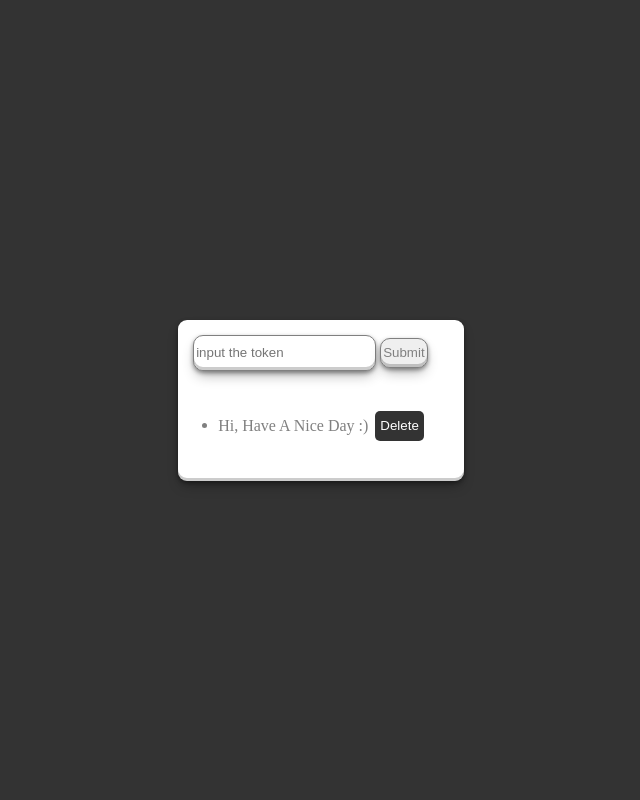
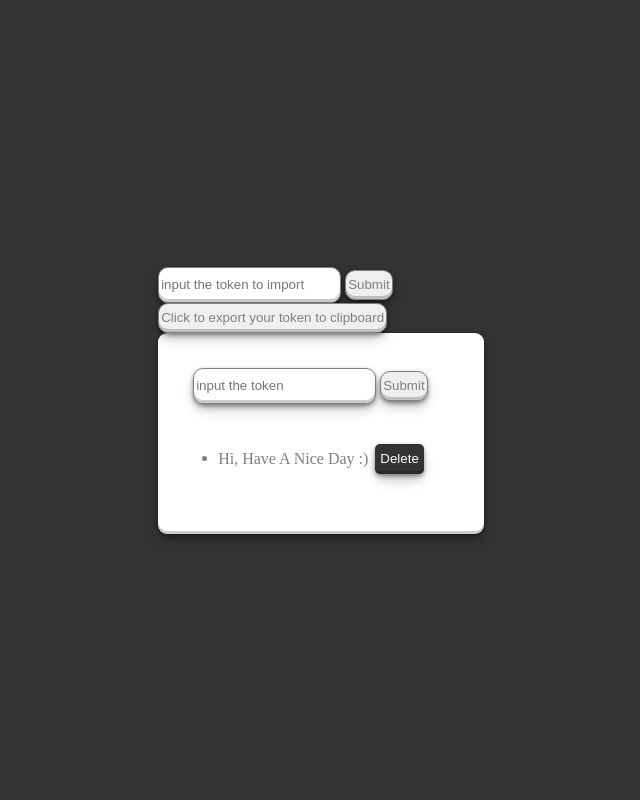
Before and after one commit to Kurniawanrzk/token-saver, a PHP site: page / in a window 1280 px wide. Shown: the whole page, without its empty margins (319-959 px from the left). Run offline with PHP 8.4, Linux system fonts and the light colour scheme.

Commit message:
updating some feature

```diff
--- a/index.html
+++ b/index.html
@@ -1,14 +1,27 @@
 <!DOCTYPE html>
 <html lang="en">
   <head>
-	<meta charset="UTF-8">
+    <meta charset="UTF-8" />
     <title>Token Application</title>
-	<link rel="shortcut icon" href="favico.jpg" type="image/x-icon">
-	<meta name="viewport" content="width=device-width, initial-scale=1.0">
-	<link href="style.css" rel="stylesheet" >
+    <link rel="shortcut icon" href="favico.jpg" type="image/x-icon" />
+    <meta name="viewport" content="width=device-width, initial-scale=1.0" />
+    <link href="style.css" rel="stylesheet" />
   </head>
   <body>
     <div class="container">
+      <div class="list-list">
+        <div class="import-ipt">
+          <div>
+            <input
+              type="text"
+              placeholder="input the token to import"
+              id="ipt-import"
+            />
+            <button id="submit-ipt-import">Submit</button>
+          </div>
+          <button>Click to export your token to clipboard</button>
+        </div>
+
         <div class="wrapper-list">
           <div class="ipt-token">
             <div class="form-group">
@@ -17,39 +30,53 @@
             </div>
           </div>
           <div class="list-token">
-				<ul class="list">
-				</ul>
+            <ul class="list"></ul>
+          </div>
         </div>
       </div>
     </div>
     <script>
       window.addEventListener("load", () => {
-			if(!localStorage.getItem("data")) {
-				localStorage.setItem("data", JSON.stringify([{data:"Hi, Have A Nice Day :)"}]))
+        if (!localStorage.getItem("data")) {
+          localStorage.setItem(
+            "data",
+            JSON.stringify([{ data: "Hi, Have A Nice Day :)" }])
+          );
         }
         JSON.parse(localStorage.getItem("data")).forEach((el, idx) => {
-				document.querySelector(".list").innerHTML += `
-					<li>${el.data} <button onClick=deleteData`+ `(${idx})` +`>Delete</button> </li>
+          document.querySelector(".list").innerHTML +=
             `
-			})
-
-		})
-		document.getElementById("submit-ipt")
+					<li>${el.data} <button onClick=deleteData` +
+            `(${idx})` +
+            `>Delete</button> </li>
+				`;
+        });
+      });
+      document
+        .getElementById("submit-ipt-import")
         .addEventListener("click", () => {
-		if( document.getElementById("ipt-token").value !== "") {
+          let dataImport = document.getElementById("ipt-import").value;
+          localStorage.setItem("data", dataImport);
+          window.location.reload();
+        });
+      document.getElementById("submit-ipt").addEventListener("click", () => {
+        if (document.getElementById("ipt-token").value !== "") {
           let dataListToken = JSON.parse(localStorage.getItem("data"));
           let d = new Date();
-			dataListToken.push({data:document.getElementById("ipt-token").value, createdAt:Date()})
-			localStorage.setItem("data", JSON.stringify(dataListToken))
-			document.getElementById("ipt-token").value = ""
-			window.location.reload()
+          dataListToken.push({
+            data: document.getElementById("ipt-token").value,
+            createdAt: Date(),
+          });
+          localStorage.setItem("data", JSON.stringify(dataListToken));
+          document.getElementById("ipt-token").value = "";
+          window.location.reload();
         }
-	})
+      });
       function deleteData(idx) {
         let dataListToken = JSON.parse(localStorage.getItem("data"));
-		dataListToken.splice(idx,1)
-		localStorage.setItem("data", JSON.stringify(dataListToken))
-		window.location.reload()
+        dataListToken.splice(idx, 1);
+        localStorage.setItem("data", JSON.stringify(dataListToken));
+        window.location.reload();
       }
     </script>
   </body>
--- a/style.css
+++ b/style.css
@@ -1,70 +1,76 @@
-*{margin:0;padding:0;}
+* {
+  margin: 0;
+  padding: 0;
+}
 body {
-	margin:0;
-	padding:0;
+  margin: 0;
+  padding: 0;
 }
 
 .container {
-	width:100%;
-	height:100vh;
-	display:grid;
-	place-items:center;
-	background-color:#333333;
+  width: 100%;
+  height: 100vh;
+  display: flex;
+  justify-content: center;
+  align-items: center;
+  background-color: #333333;
 }
-
-.wrapper-list{
-	border-radius:9px;
-	background-color:white;
-	height:fit-content;
-	width:fit-content;
-	box-shadow: rgba(0, 0, 0, 0.4) 0px 2px 4px, rgba(0, 0, 0, 0.3) 0px 7px 13px -3px, rgba(0, 0, 0, 0.2) 0px -3px 0px inset;
+.wrapper-list {
+  border-radius: 9px;
+  background-color: white;
+  height: fit-content;
+  padding: 20px;
+  width: fit-content;
+  box-shadow: rgba(0, 0, 0, 0.4) 0px 2px 4px,
+    rgba(0, 0, 0, 0.3) 0px 7px 13px -3px, rgba(0, 0, 0, 0.2) 0px -3px 0px inset;
 }
 
 .ipt-token {
-	margin:15px;
+  margin: 15px;
 }
 
 ul {
-	margin:40px;
+  margin: 40px;
 }
 
-input {
-	border:1px solid grey;
-	height:30px;
-	color:grey;
-	padding:2px;
-	border-radius:10px;
-	box-shadow: rgba(0, 0, 0, 0.4) 0px 2px 4px, rgba(0, 0, 0, 0.3) 0px 7px 13px -3px, rgba(0, 0, 0, 0.2) 0px -3px 0px inset;
+input,
+button {
+  border: 1px solid grey;
+  height: 30px;
+  color: grey;
+  padding: 2px;
+  border-radius: 10px;
+  box-shadow: rgba(0, 0, 0, 0.4) 0px 2px 4px,
+    rgba(0, 0, 0, 0.3) 0px 7px 13px -3px, rgba(0, 0, 0, 0.2) 0px -3px 0px inset;
 }
 
 input:focus {
-	outline:none;
+  outline: none;
 }
 
 .form-group button {
-	border:1px solid grey;
-	height:30px;
-	color:grey;
-	padding:2px;
-	border-radius:10px;
-	box-shadow: rgba(0, 0, 0, 0.4) 0px 2px 4px, rgba(0, 0, 0, 0.3) 0px 7px 13px -3px, rgba(0, 0, 0, 0.2) 0px -3px 0px inset;
+  border: 1px solid grey;
+  height: 30px;
+  color: grey;
+  padding: 2px;
+  border-radius: 10px;
+  box-shadow: rgba(0, 0, 0, 0.4) 0px 2px 4px,
+    rgba(0, 0, 0, 0.3) 0px 7px 13px -3px, rgba(0, 0, 0, 0.2) 0px -3px 0px inset;
 }
 .list-token {
-	color:grey;
+  color: grey;
 }
 .list li {
-	margin-top:2px;
+  margin-top: 2px;
 }
 
 .list li button {
-	background-color: #333333;
-	height:30px;
-	color: white;
-	cursor:pointer;
-	margin-left:3px;
-	border:none;
-	border-radius:5px;
-	padding:5px;
-
-
+  background-color: #333333;
+  height: 30px;
+  color: white;
+  cursor: pointer;
+  margin-left: 3px;
+  border: none;
+  border-radius: 5px;
+  padding: 5px;
 }
```
Lines whose indentation alone changed are shown as unchanged.
